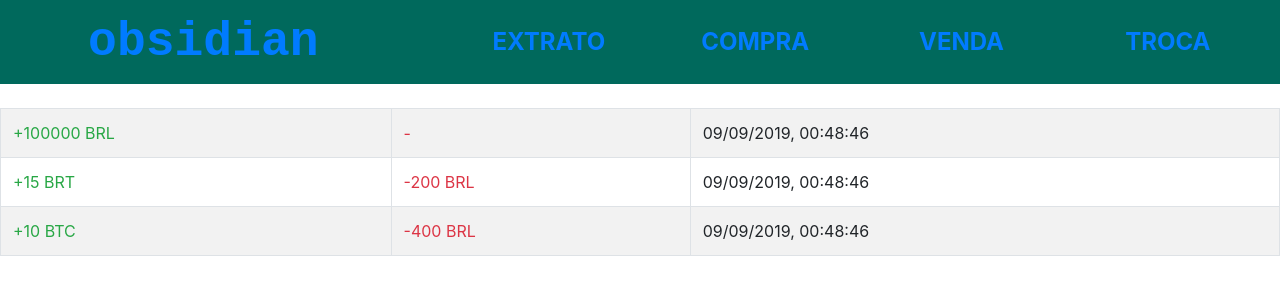
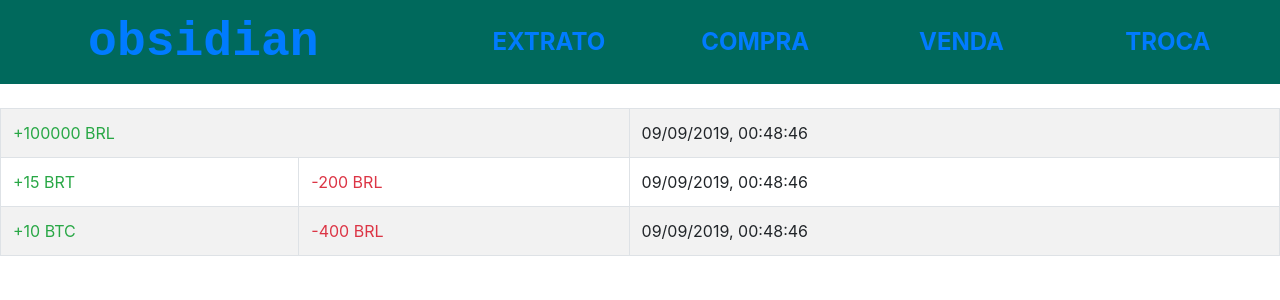
Before and after one commit to marjorinec/obsidian, a React (Create React App) app: page /statement in a window 1280 px wide. Shown: the top 300 px of the page. Built offline with nearby package versions, Linux system fonts and the light colour scheme.

Commit message:
improv: handling of initial credit on statement

```diff
--- a/src/Statement.js
+++ b/src/Statement.js
@@ -22,14 +22,20 @@ class Statement extends React.Component {
   render() {
     const transactionsList = this.state.transactions.map(
       ({ destination, source, value, sourceValue, date }) => {
-        return (
-          <tr>
-            <td className="text-success">
-              +{value} {destination}
-            </td>
+        let sourceColumn = ""
+        if (sourceValue) {
+          sourceColumn = (
             <td className="text-danger">
               -{sourceValue} {source}
             </td>
+          )
+        }
+        return (
+          <tr>
+            <td className="text-success" colSpan={ sourceValue ? 1 : 2 }>
+              +{value} {destination}
+            </td>
+            {sourceColumn}
             <td>
               {date.toLocaleString('pt-BR')}
             </td>
```
